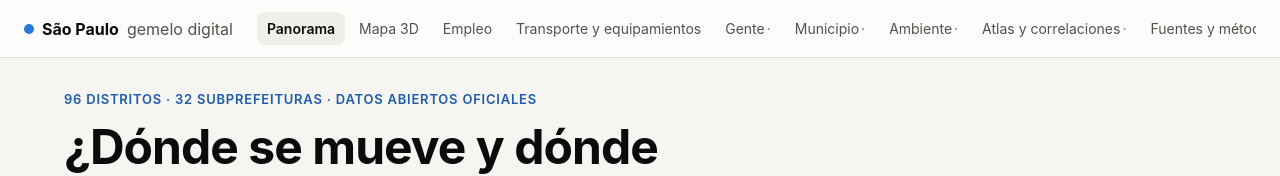
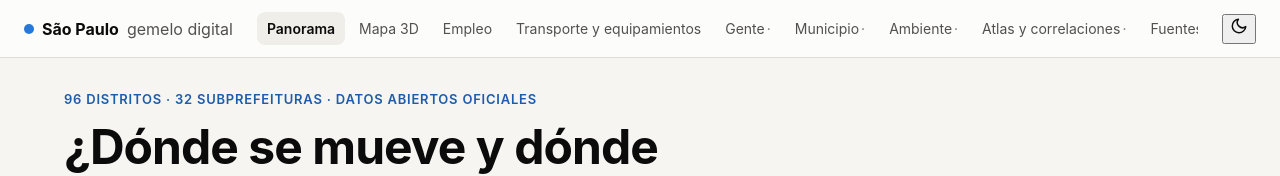
Before and after one commit to sherrerah3/SaoPauloGemeloDigital, a React (Vite) app: page / in a window 1280 px wide. Shown: the top 176 px of the page. Built offline with nearby package versions, Linux system fonts and the light colour scheme.

Commit message:
Modo claro y oscuro con botón en la cabecera

```diff
--- a/index.html
+++ b/index.html
@@ -5,6 +5,19 @@
     <meta name="viewport" content="width=device-width, initial-scale=1.0" />
     <title>São Paulo · Gemelo digital</title>
     <meta name="description" content="Transporte, equipamientos y empleo formal en los 96 distritos de São Paulo, con fuente y vigencia de cada cifra." />
+    <script>
+      // Tema antes del primer pintado (src/tema.ts lo mantiene después).
+      (() => {
+        var tema = null;
+        try {
+          tema = localStorage.getItem("tema");
+        } catch {}
+        if (tema !== "claro" && tema !== "oscuro") {
+          tema = window.matchMedia("(prefers-color-scheme: dark)").matches ? "oscuro" : "claro";
+        }
+        document.documentElement.dataset.tema = tema;
+      })();
+    </script>
   </head>
   <body>
     <div id="root"></div>
--- a/src/App.tsx
+++ b/src/App.tsx
@@ -1,11 +1,13 @@
 import { lazy, Suspense, useEffect, useState } from "react";
+import BotonTema from "./componentes/BotonTema";
+import { FuentesContexto } from "./componentes/contexto";
 import { cargar, type Fuente } from "./datos";
 import { SECCIONES, useRuta } from "./rutas";
-import Panorama from "./secciones/Panorama";
 import Fuentes from "./secciones/Fuentes";
 import NoCubrimos from "./secciones/NoCubrimos";
+import Panorama from "./secciones/Panorama";
 import Pendiente from "./secciones/Pendiente";
-import { FuentesContexto } from "./componentes/contexto";
+import { TemaContexto, useTemaRaiz } from "./tema";
 
 // MapLibre y Recharts pesan: solo se bajan al abrir una sección que los usa.
 const Empleo = lazy(() => import("./secciones/Empleo"));
@@ -15,18 +17,21 @@ const Transporte = lazy(() => import("./secciones/Transporte"));
 export default function App() {
   const ruta = useRuta();
   const [fuentes, setFuentes] = useState<Record<string, Fuente>>({});
-  const [menuAbierto, setMenuAbierto] = useState(false);
+  // El menú (móvil) queda abierto solo en la sección donde se abrió: al navegar se cierra.
+  const [menuAbiertoEn, setMenuAbiertoEn] = useState<string | null>(null);
+  const menuAbierto = menuAbiertoEn === ruta;
+  const [tema, alternarTema] = useTemaRaiz();
 
   useEffect(() => {
     cargar<Fuente[]>("catalogo/fuentes.json").then((lista) =>
       setFuentes(Object.fromEntries(lista.map((f) => [f.fuente_id, f]))),
     );
   }, []);
-  useEffect(() => setMenuAbierto(false), [ruta]);
 
   const seccion = SECCIONES.find((s) => s.id === ruta) ?? SECCIONES[0];
 
   return (
+    <TemaContexto.Provider value={tema}>
       <FuentesContexto.Provider value={fuentes}>
         <header className="cabecera">
           <a href="#panorama" className="marca">
@@ -34,21 +39,39 @@ export default function App() {
             São Paulo <span className="marca-sub">gemelo digital</span>
           </a>
           <button
+            type="button"
             className="boton-menu"
             aria-expanded={menuAbierto}
             aria-controls="navegacion"
-          onClick={() => setMenuAbierto((v) => !v)}
+            aria-label="Secciones"
+            onClick={() => setMenuAbiertoEn(menuAbierto ? null : ruta)}
           >
-          Secciones
+            <svg
+              viewBox="0 0 24 24"
+              width="20"
+              height="20"
+              aria-hidden="true"
+              fill="none"
+              stroke="currentColor"
+              strokeWidth="2"
+              strokeLinecap="round"
+            >
+              <path d={menuAbierto ? "M6 6l12 12M18 6L6 18" : "M4 7h16M4 12h16M4 17h16"} />
+            </svg>
           </button>
           <nav id="navegacion" className={menuAbierto ? "nav abierta" : "nav"}>
             {SECCIONES.map((s) => (
               <a key={s.id} href={`#${s.id}`} className={s.id === seccion.id ? "activa" : ""}>
                 {s.titulo}
-              {!s.lista && <span className="nav-pendiente" title="En construcción">·</span>}
+                {!s.lista && (
+                  <span className="nav-pendiente" title="En construcción">
+                    ·
+                  </span>
+                )}
               </a>
             ))}
           </nav>
+          <BotonTema tema={tema} onAlternar={alternarTema} />
         </header>
 
         <main className="contenido">
@@ -64,9 +87,10 @@ export default function App() {
         </main>
 
         <footer className="pie">
-        Datos: Prefeitura de São Paulo (GeoSampa, Infocidade), IBGE, SPTrans, Wikimedia. Mapa base:
-        OpenFreeMap, © colaboradores de OpenStreetMap. Cada cifra muestra su fuente y vigencia.
+          Datos: Prefeitura de São Paulo (GeoSampa, Infocidade), IBGE, SPTrans, Wikimedia. Mapa base: OpenFreeMap, ©
+          colaboradores de OpenStreetMap. Cada cifra muestra su fuente y vigencia.
         </footer>
       </FuentesContexto.Provider>
+    </TemaContexto.Provider>
   );
 }
--- /dev/null
+++ b/src/componentes/BotonTema.tsx
@@ -0,0 +1,41 @@
+import type { Tema } from "../tema";
+
+interface Props {
+  tema: Tema;
+  onAlternar: () => void;
+}
+
+/** Muestra el icono del tema al que se cambia: la luna en claro, el sol en oscuro. */
+export default function BotonTema({ tema, onAlternar }: Props) {
+  const destino = tema === "claro" ? "oscuro" : "claro";
+  return (
+    <button
+      type="button"
+      className="boton-tema"
+      onClick={onAlternar}
+      aria-label={`Cambiar a modo ${destino}`}
+      title={`Modo ${destino}`}
+    >
+      <svg
+        viewBox="0 0 24 24"
+        width="18"
+        height="18"
+        aria-hidden="true"
+        fill="none"
+        stroke="currentColor"
+        strokeWidth="2"
+        strokeLinecap="round"
+        strokeLinejoin="round"
+      >
+        {tema === "claro" ? (
+          <path d="M21 12.8A9 9 0 1 1 11.2 3a7 7 0 0 0 9.8 9.8z" />
+        ) : (
+          <>
+            <circle cx="12" cy="12" r="4" />
+            <path d="M12 2v2M12 20v2M4.9 4.9l1.4 1.4M17.7 17.7l1.4 1.4M2 12h2M20 12h2M4.9 19.1l1.4-1.4M17.7 6.3l1.4-1.4" />
+          </>
+        )}
+      </svg>
+    </button>
+  );
+}
--- /dev/null
+++ b/src/tema.ts
@@ -0,0 +1,58 @@
+import { createContext, useCallback, useContext, useEffect, useState } from "react";
+
+// Claro u oscuro. index.html lo aplica antes de pintar (atributo data-tema en <html>) para que la
+// página no parpadee; este módulo lo mantiene sincronizado y guarda la elección del usuario.
+
+export type Tema = "claro" | "oscuro";
+
+const CLAVE = "tema";
+const CONSULTA_OSCURO = "(prefers-color-scheme: dark)";
+
+function temaGuardado(): Tema | null {
+  try {
+    const valor = localStorage.getItem(CLAVE);
+    return valor === "claro" || valor === "oscuro" ? valor : null;
+  } catch {
+    return null; // navegación privada o almacenamiento bloqueado
+  }
+}
+
+function temaDelSistema(): Tema {
+  return window.matchMedia(CONSULTA_OSCURO).matches ? "oscuro" : "claro";
+}
+
+/** El tema activo y la función para alternarlo. Sin elección guardada, sigue al sistema. */
+export function useTemaRaiz(): [Tema, () => void] {
+  const [tema, setTema] = useState<Tema>(() => temaGuardado() ?? temaDelSistema());
+
+  useEffect(() => {
+    document.documentElement.dataset.tema = tema;
+  }, [tema]);
+
+  useEffect(() => {
+    const consulta = window.matchMedia(CONSULTA_OSCURO);
+    const alCambiar = () => {
+      if (!temaGuardado()) setTema(temaDelSistema());
+    };
+    consulta.addEventListener("change", alCambiar);
+    return () => consulta.removeEventListener("change", alCambiar);
+  }, []);
+
+  const alternar = useCallback(() => {
+    setTema((actual) => {
+      const nuevo = actual === "claro" ? "oscuro" : "claro";
+      try {
+        localStorage.setItem(CLAVE, nuevo);
+      } catch {
+        // sin almacenamiento la elección dura hasta recargar
+      }
+      return nuevo;
+    });
+  }, []);
+
+  return [tema, alternar];
+}
+
+export const TemaContexto = createContext<Tema>("claro");
+
+export const useTema = () => useContext(TemaContexto);
```
Lines whose indentation alone changed are shown as unchanged.
